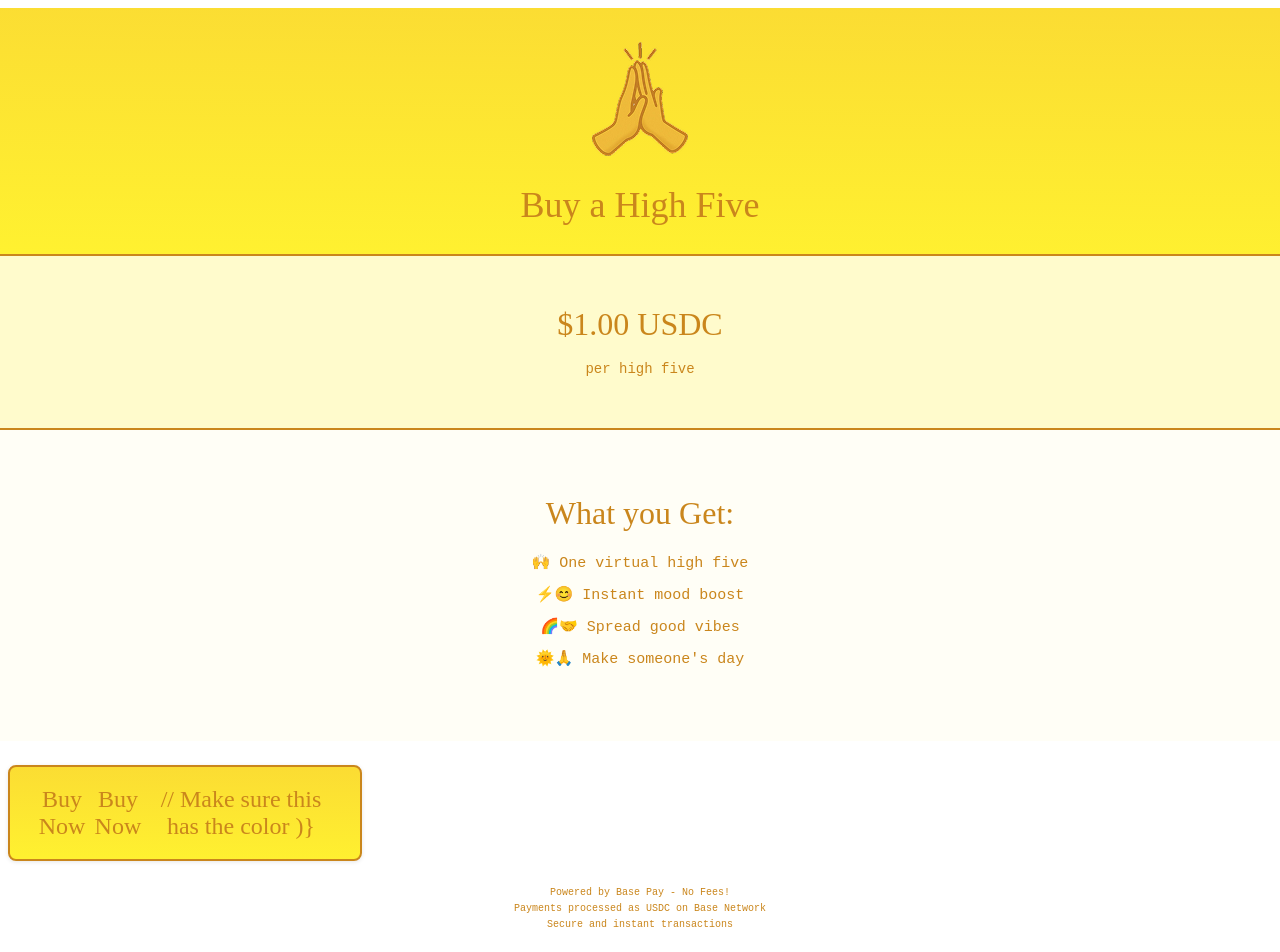
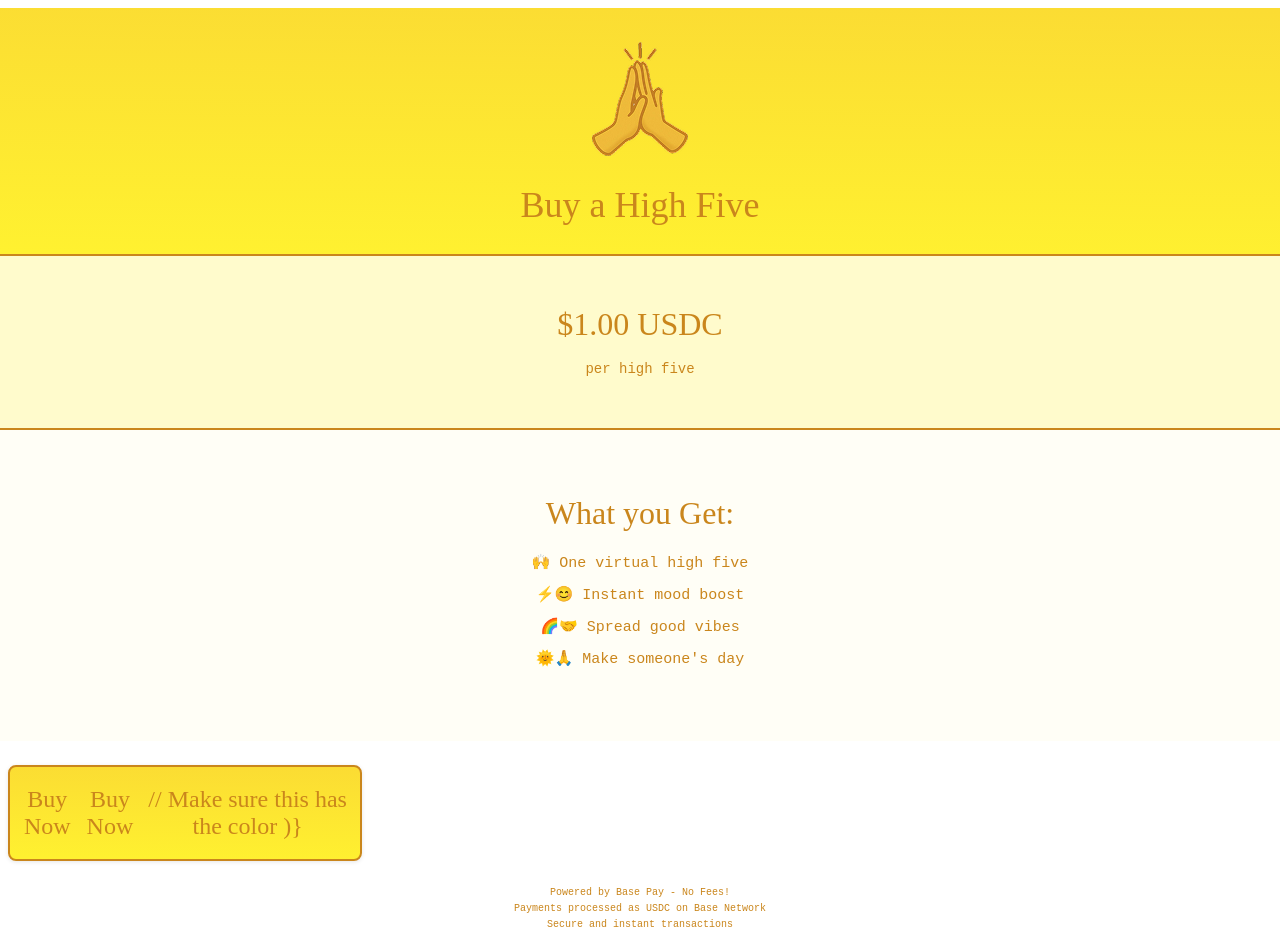
Before and after one commit to mentlnomad/high-five-mini-app, a Next.js app in the folder high-five-fresh/: page / in a window 1280 px wide. Shown: the top 952 px of the page. Built offline with nearby package versions, Linux system fonts and the light colour scheme; a web font is replaced by a local one.

Commit message:
Update page.js

```diff
--- a/high-five-fresh/src/app/page.js
+++ b/high-five-fresh/src/app/page.js
@@ -261,12 +261,8 @@ export default function HighFiveMiniApp() {
             display: "flex",
             width: "354px",
             height: "96px",
-              padding: "24px",
-              // flexDirection: "column",  // Comment this out
             justifyContent: "center",
             alignItems: "center",
-              gap: "0px",
-              flexShrink: 0,
             borderRadius: "8px",
             border: "2px solid #CA861C",
             background: "linear-gradient(181deg, #FBDC33 0.92%, #FFF130 99.03%)",
@@ -274,7 +270,7 @@ export default function HighFiveMiniApp() {
             fontFamily: "Chicle, cursive",
             fontSize: "24px",
             fontWeight: "400",
-              color: "#CA861C",  // Add this line to fix the text color
+            color: "#CA861C",
             textAlign: "center"
             }}
           >
```
Lines whose indentation alone changed are shown as unchanged.
